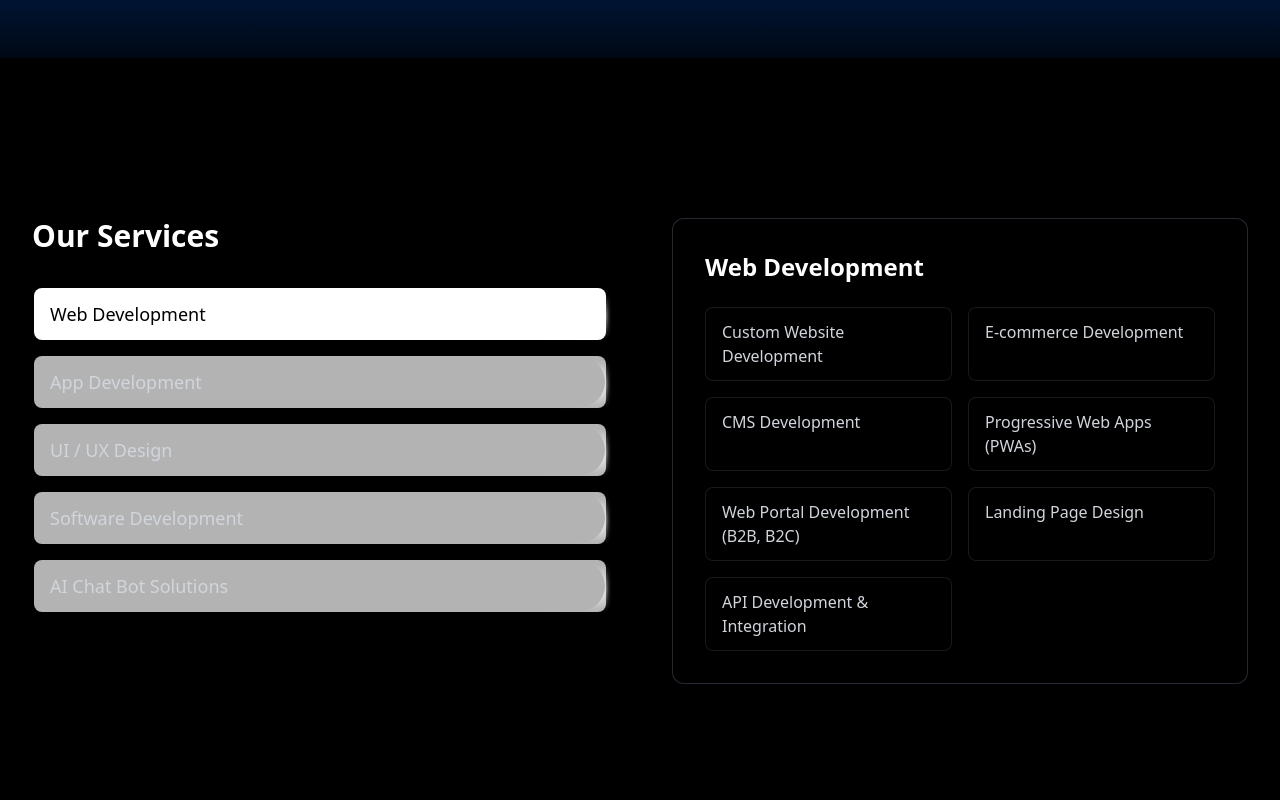
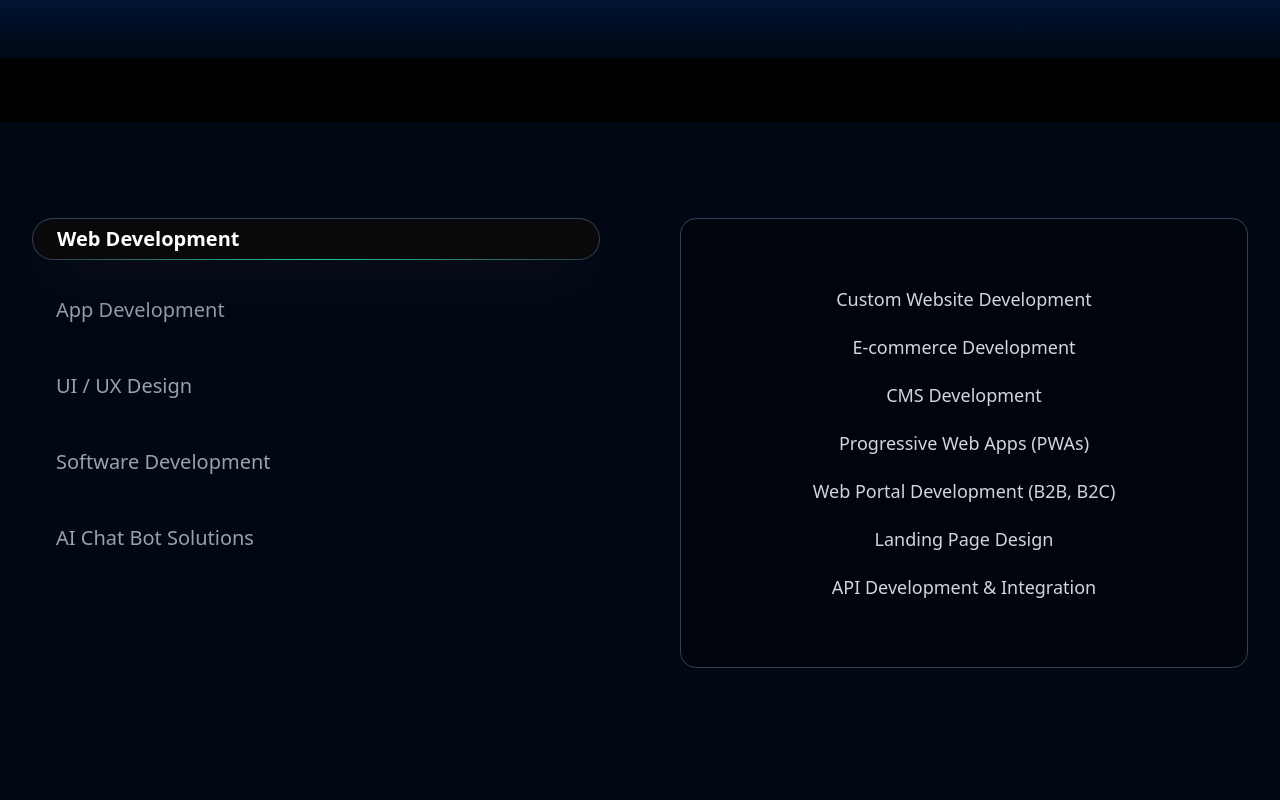
Before and after one commit to InfiniMove-Coders/infinimove_v2, a React (Vite) app: page / in a window 1280 px wide. Shown: the part 1720-2520 px from the top of the page. Built offline with nearby package versions, Linux system fonts and the light colour scheme.

Commit message:
mofigied service component

```diff
--- a/src/components/ServiceDetailItem.jsx
+++ b/src/components/ServiceDetailItem.jsx
@@ -1,13 +1,8 @@
+import React from "react";
 
-import React from 'react';
-
-/**
- * ServiceDetailItem - Individual service detail display component
- * @param {string} service - Service name to display
- */
 const ServiceDetailItem = ({ service }) => {
   return (
-    <div className="bg-black/20 border border-gray-600/30 rounded-lg py-3 px-4 text-gray-300 hover:text-white hover:border-gray-500/50 transition-all duration-300 font-roboto">
+    <div className="text-gray-300 hover:text-white transition-colors duration-200 text-lg font-roboto text-center">
       {service}
     </div>
   );
--- a/src/components/ServiceListItem.jsx
+++ b/src/components/ServiceListItem.jsx
@@ -1,28 +1,35 @@
-import React from 'react';
-import { HoverBorderGradient } from "../components/ui/hover-border-gradient";
+import React from "react";
 
 /**
- * ServiceListItem - Individual service list item component
- * @param {string} service - Service name
- * @param {boolean} isActive - Whether this item is currently active/selected
- * @param {function} onClick - Click handler function
+ * ServiceListItem - Left side category list
  */
 const ServiceListItem = ({ service, isActive, onClick }) => {
+  if (isActive) {
+    // Active service → Glowing button
+    return (
+      <button
+        onClick={() => onClick(service)}
+        className="bg-slate-800 no-underline group cursor-pointer relative shadow-2xl shadow-zinc-900 rounded-full p-px text-base lg:text-xl font-semibold leading-6 text-white inline-block w-full text-left"
+      >
+        <span className="absolute inset-0 overflow-hidden rounded-full">
+          <span className="absolute inset-0 rounded-full bg-[image:radial-gradient(75%_100%_at_50%_0%,rgba(56,189,248,0.6)_0%,rgba(56,189,248,0)_75%)] opacity-0 transition-opacity duration-500 group-hover:opacity-100"></span>
+        </span>
+        <div className="relative flex items-center z-10 rounded-full bg-zinc-950 py-2 px-6 ring-1 ring-white/10">
+          <span>{service}</span>
+        </div>
+        <span className="absolute -bottom-0 left-[1.125rem] h-px w-[calc(100%-2.25rem)] bg-gradient-to-r from-emerald-400/0 via-emerald-400/90 to-emerald-400/0 transition-opacity duration-500 group-hover:opacity-40"></span>
+      </button>
+    );
+  }
+
+  // Inactive services → Plain text
   return (
-    <HoverBorderGradient
-      as="button"
-      containerClassName="w-full rounded-lg"
+    <button
       onClick={() => onClick(service)}
-      className={`w-full text-left py-3 px-4 transition-all duration-300 font-urbanist flex items-center justify-start
-        ${isActive
-          ? "dark:bg-black bg-white text-black dark:text-white"
-          : "dark:bg-black/50 bg-white/70 text-gray-300 dark:text-gray-300 hover:text-white"
-        }`}
+      className="w-full text-left py-3 px-6 text-lg lg:text-xl font-urbanist text-gray-400 hover:text-white transition-colors duration-200"
     >
-      <span className="text-base lg:text-lg font-medium">
-        {service}
-      </span>
-    </HoverBorderGradient>
+      {service}
+    </button>
   );
 };
 
--- a/src/components/ServicesSection.jsx
+++ b/src/components/ServicesSection.jsx
@@ -1,119 +1,87 @@
+"use client";
+import React, { useState } from "react";
+import ServiceListItem from "./ServiceListItem";
+import ServiceDetailItem from "./ServiceDetailItem";
 
-import React, { useState } from 'react';
-import ServiceListItem from './ServiceListItem';
-import ServiceDetailItem from './ServiceDetailItem';
-
-/**
- * ServicesSection - Interactive services showcase section
- * Features plain #000814 background and interactive service selection
- */
 const ServicesSection = () => {
-  // Available services for the left sidebar
   const serviceCategories = [
-    'Web Development',
-    'App Development',
-    'UI / UX Design',
-    'Software Development',
-    'AI Chat Bot Solutions'
+    "Web Development",
+    "App Development",
+    "UI / UX Design",
+    "Software Development",
+    "AI Chat Bot Solutions",
   ];
 
-  // Service details mapping
   const serviceDetails = {
-    'Web Development': [
-      'Custom Website Development',
-      'E-commerce Development',
-      'CMS Development',
-      'Progressive Web Apps (PWAs)',
-      'Web Portal Development (B2B, B2C)',
-      'Landing Page Design',
-      'API Development & Integration'
+    "Web Development": [
+      "Custom Website Development",
+      "E-commerce Development",
+      "CMS Development",
+      "Progressive Web Apps (PWAs)",
+      "Web Portal Development (B2B, B2C)",
+      "Landing Page Design",
+      "API Development & Integration",
     ],
-    'App Development': [
-      'Native iOS Development',
-      'Native Android Development',
-      'Cross-Platform Development',
-      'Mobile App UI/UX Design',
-      'App Store Optimization',
-      'Mobile Backend Development',
-      'App Maintenance & Support'
+    "App Development": [
+      "Native iOS Development",
+      "Native Android Development",
+      "Cross-Platform Development",
+      "Mobile App UI/UX Design",
+      "App Store Optimization",
+      "Mobile Backend Development",
+      "App Maintenance & Support",
     ],
-    'UI / UX Design': [
-      'User Interface Design',
-      'User Experience Research',
-      'Wireframing & Prototyping',
-      'Design Systems',
-      'Mobile App Design',
-      'Web Application Design',
-      'Usability Testing'
+    "UI / UX Design": [
+      "User Interface Design",
+      "User Experience Research",
+      "Wireframing & Prototyping",
+      "Design Systems",
+      "Mobile App Design",
+      "Web Application Design",
+      "Usability Testing",
     ],
-    'Software Development': [
-      'Custom Software Solutions',
-      'Enterprise Software Development',
-      'SaaS Development',
-      'Database Design & Development',
-      'System Integration',
-      'Legacy System Modernization',
-      'Software Architecture Consulting'
+    "Software Development": [
+      "Custom Software Solutions",
+      "Enterprise Software Development",
+      "SaaS Development",
+      "Database Design & Development",
+      "System Integration",
+      "Legacy System Modernization",
+      "Software Architecture Consulting",
     ],
-    'AI Chat Bot Solutions': [
-      'Conversational AI Development',
-      'Customer Service Bots',
-      'Voice Assistant Integration',
-      'Natural Language Processing',
-      'Machine Learning Implementation',
-      'AI Model Training',
-      'Intelligent Automation'
-    ]
+    "AI Chat Bot Solutions": [
+      "Custom Chatbot (Web, Insta, WhatsApp, Messenger)",
+      "Lead Generation Bots",
+      "Customer Support Bots",
+      "E-commerce Assistants",
+      "Multilingual Support",
+    ],
   };
 
-  // State for active service category
-  const [activeService, setActiveService] = useState('Web Development');
+  const [activeService, setActiveService] = useState("Web Development");
 
   return (
-    <section
-      className="w-full min-h-screen py-16 lg:py-24"
-      // style={{ backgroundColor: '#000814' }}
-    >
-      {/* Content container */}
+    <section className="w-full min-h-screen py-16 lg:py-24 bg-[#000814]">
       <div className="max-w-7xl mx-auto px-4 sm:px-6 lg:px-8">
+        <div className="grid grid-cols-1 lg:grid-cols-2 gap-12 lg:gap-20">
 
-        {/* Two-column layout */}
-        <div className="grid grid-cols-1 lg:grid-cols-2 gap-12 lg:gap-16">
-
-          {/* Left column - Service categories */}
-          <div className="space-y-4">
-            <h3 className="text-2xl lg:text-3xl font-bold text-white mb-8 font-urbanist">
-              Our Services
-            </h3>
-
-            {/* Service category list */}
-            <div className="space-y-3">
-              {serviceCategories.map((service, index) => (
+          {/* Left side - Service list */}
+          <div className="flex flex-col gap-6">
+            {serviceCategories.map((service, idx) => (
               <ServiceListItem
-                  key={index}
+                key={idx}
                 service={service}
                 isActive={activeService === service}
                 onClick={setActiveService}
               />
             ))}
           </div>
-          </div>
 
-          {/* Right column - Service details */}
-          <div className="bg-black/30 border border-gray-600/50 rounded-xl p-6 lg:p-8">
-
-            {/* Active service title */}
-            <h4 className="text-xl lg:text-2xl font-bold text-white mb-6 font-urbanist">
-              {activeService}
-            </h4>
-
-            {/* Service details grid */}
-            <div className="grid grid-cols-1 sm:grid-cols-2 gap-4">
-              {serviceDetails[activeService]?.map((detail, index) => (
-                <ServiceDetailItem
-                  key={index}
-                  service={detail}
-                />
+          {/* Right side - Fixed height details (no heading) */}
+          <div className="bg-black/40 border border-gray-700 rounded-2xl p-8 h-[450px] flex flex-col justify-center">
+            <div className="flex flex-col gap-5 items-center">
+              {serviceDetails[activeService]?.map((detail, i) => (
+                <ServiceDetailItem key={i} service={detail} />
               ))}
             </div>
           </div>
```
Lines whose indentation alone changed are shown as unchanged.
